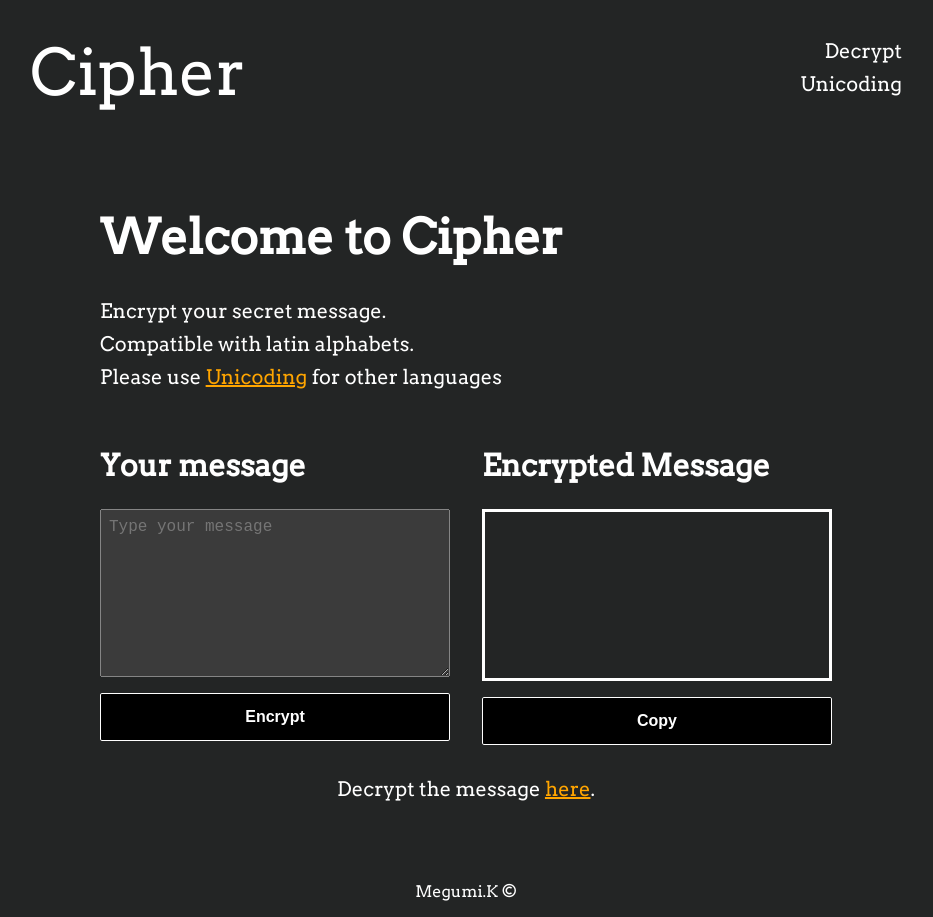
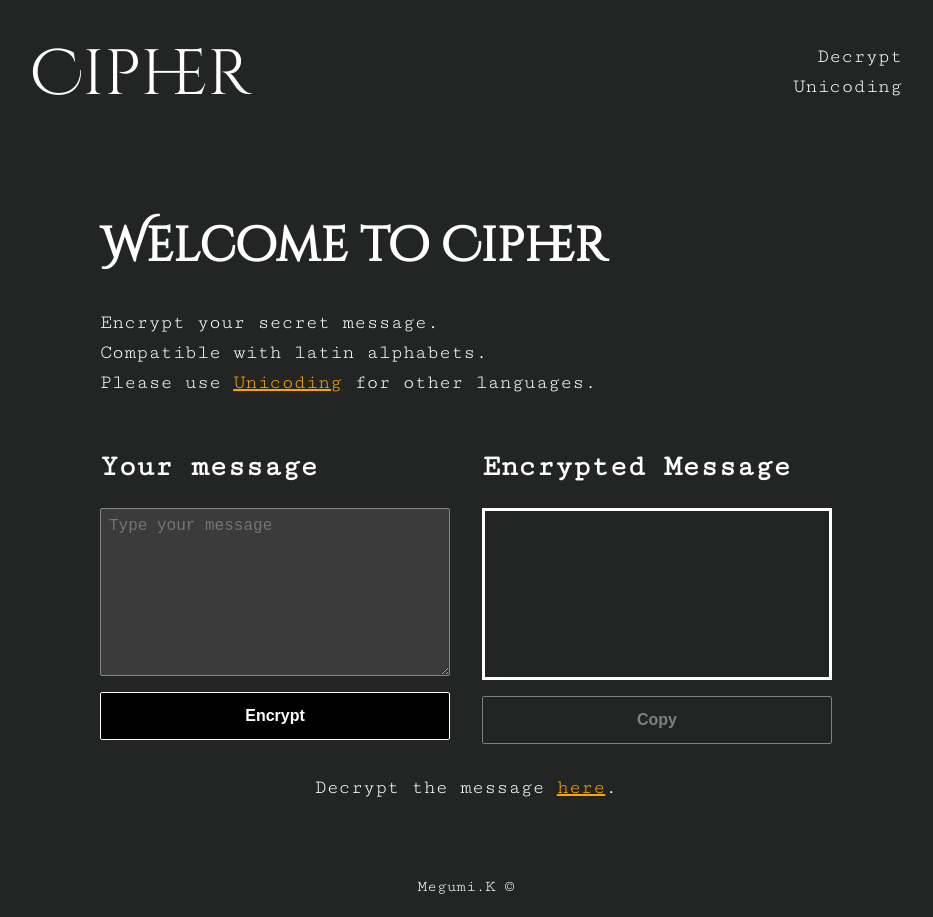
Before and after one commit to MegumiKim/Cipher, a website with bundled scripts: page index.html in a window 1280 px wide. Shown: the whole page, without its empty margins (174-1107 px from the left). Built offline with nearby package versions, Linux system fonts and the light colour scheme.

Commit message:
change fonts

```diff
--- a/css/global.css
+++ b/css/global.css
@@ -3,7 +3,8 @@ body {
   color: #fff;
   background-color: var(--bg);
   font-size: 20px;
-  font-family: "Arvo", serif;
+  /* font-family: "Arvo", serif; */
+  font-family: "Cutive Mono", monospace;
   display: grid;
   grid-template-rows: auto 1fr auto;
   min-height: 100vh;
@@ -20,6 +21,7 @@ main {
 
 h1 {
   font-size: 2rem;
+  font-family: "Cinzel Decorative";
 }
 
 p {
--- a/css/header-footer.css
+++ b/css/header-footer.css
@@ -19,5 +19,6 @@ header {
 
 .logo {
   font-size: 3rem;
+  font-family: "Cinzel Decorative", cursive;
   /* color: var(--orange); */
 }
--- a/css/media.css
+++ b/css/media.css
@@ -1,4 +1,7 @@
 @media (min-width: 800px) {
+  .body {
+    font-size: 22px;
+  }
   .logo {
     font-size: 4rem;
   }
--- a/index.html
+++ b/index.html
@@ -9,8 +9,20 @@
     <link rel="stylesheet" href="css/styles.css" />
     <link rel="preconnect" href="https://fonts.googleapis.com" />
     <link rel="preconnect" href="https://fonts.gstatic.com" crossorigin />
+    <link rel="preconnect" href="https://fonts.googleapis.com" />
+    <link rel="preconnect" href="https://fonts.gstatic.com" crossorigin />
+    <link rel="preconnect" href="https://fonts.googleapis.com" />
+    <link rel="preconnect" href="https://fonts.gstatic.com" crossorigin />
+    <link rel="preconnect" href="https://fonts.googleapis.com" />
+    <link rel="preconnect" href="https://fonts.gstatic.com" crossorigin />
+    <link rel="preconnect" href="https://fonts.googleapis.com" />
+    <link rel="preconnect" href="https://fonts.gstatic.com" crossorigin />
+    <link rel="preconnect" href="https://fonts.googleapis.com" />
+    <link rel="preconnect" href="https://fonts.gstatic.com" crossorigin />
+    <link rel="preconnect" href="https://fonts.googleapis.com" />
+    <link rel="preconnect" href="https://fonts.gstatic.com" crossorigin />
     <link
-      href="https://fonts.googleapis.com/css2?family=Arvo&display=swap"
+      href="https://fonts.googleapis.com/css2?family=Cinzel+Decorative&family=Cutive+Mono&display=swap"
       rel="stylesheet"
     />
     <title>Cipher</title>
@@ -30,7 +42,7 @@
       <p>
         Please use
         <a href="./pages/unicoding/" class="inline-link">Unicoding</a>
-        for other languages
+        for other languages.
       </p>
       <section>
         <form id="cipher_form" action="">
@@ -41,7 +53,7 @@
         <div class="result-wrapper">
           <h2>Encrypted Message</h2>
           <div id="result"></div>
-          <button id="copy-btn">Copy</button>
+          <button id="copy-btn" disabled>Copy</button>
         </div>
       </section>
       <p class="decrypt-link">
```
Also changed, not shown: pages/decode/index.html (+3 -1 lines), pages/decrypt/index.html (+1 -1 lines), pages/unicoding/index.html (+1 -1 lines).
